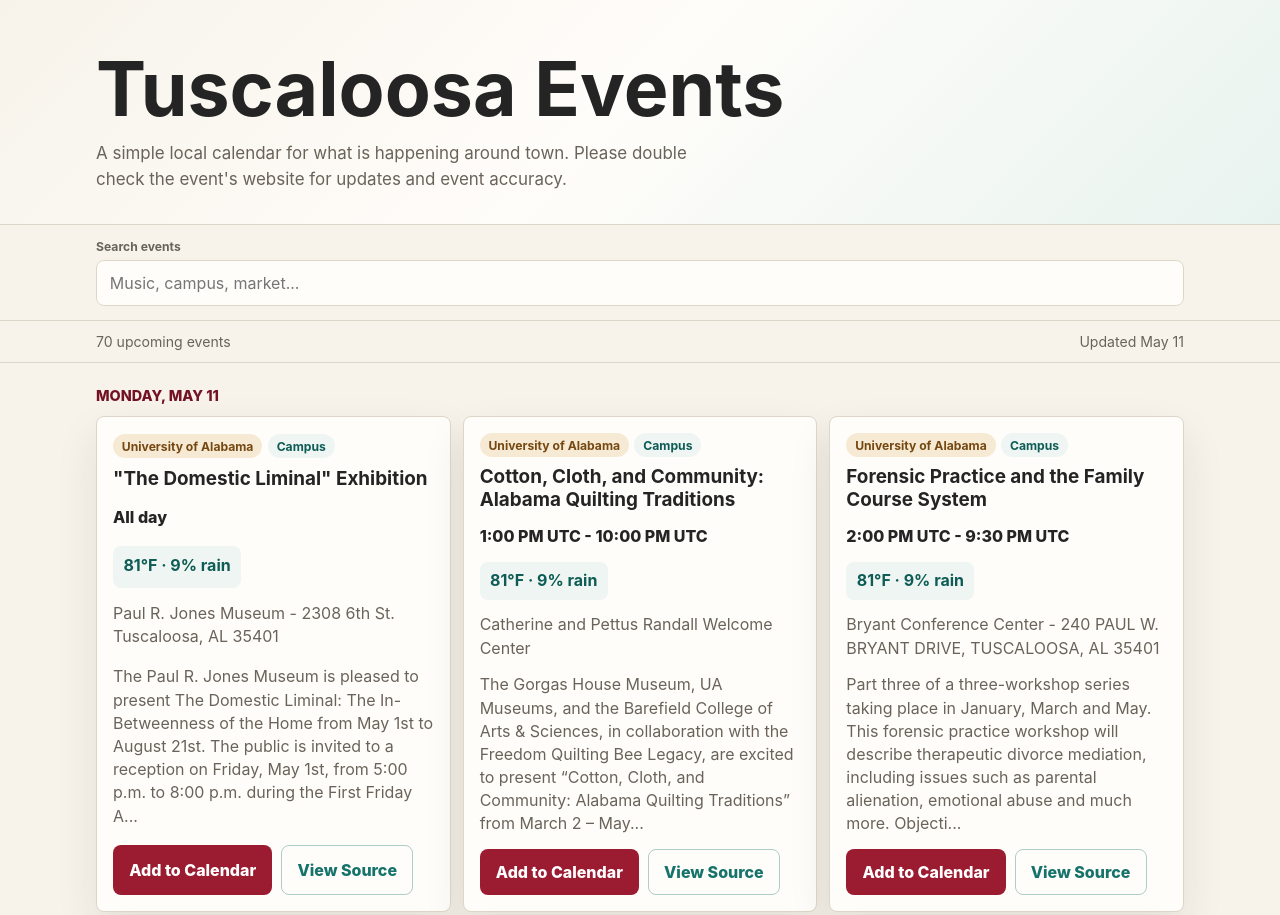
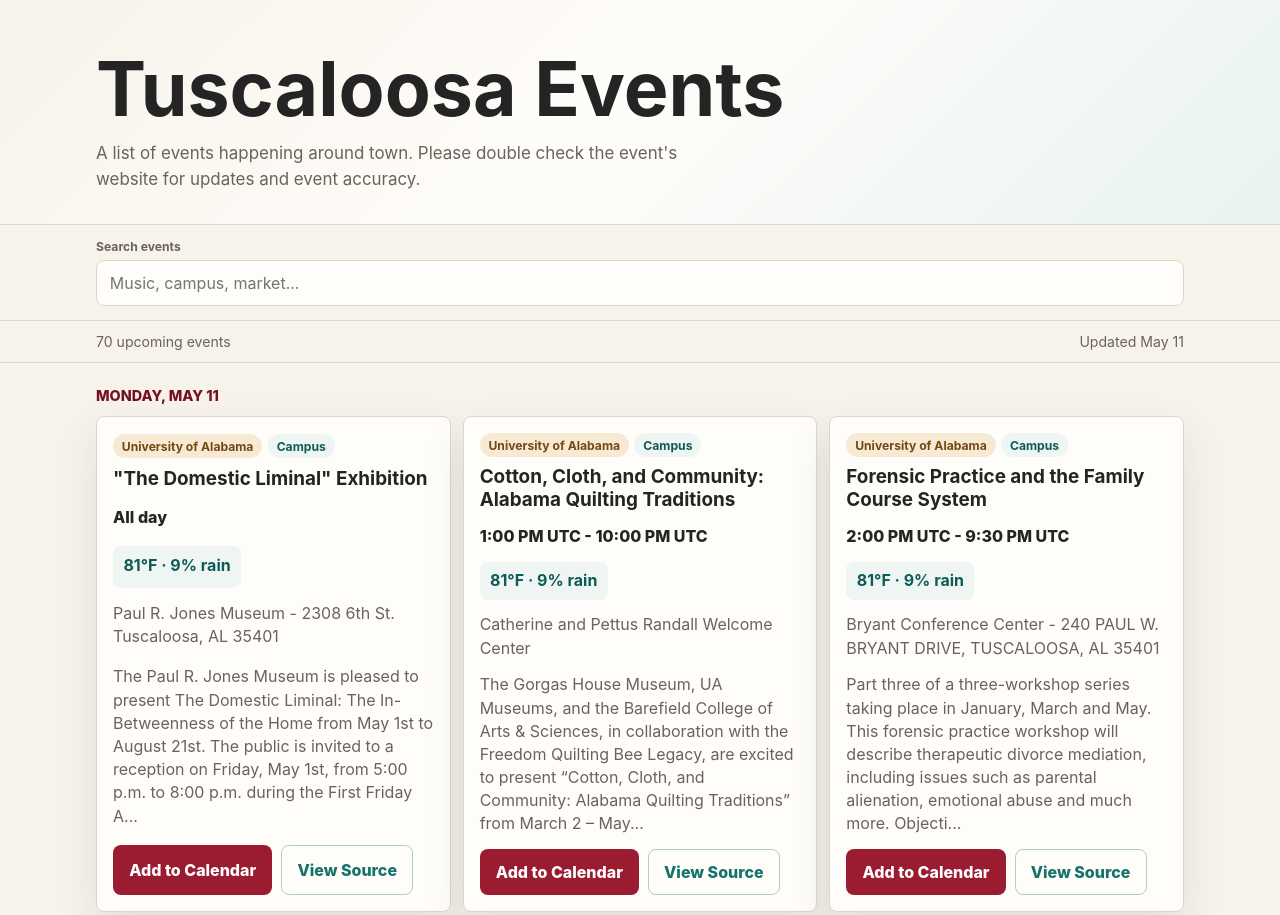
Before and after one commit to 67b/TuscaloosaEvents, a website: page index.html in a window 1280 px wide. Shown: the top 915 px of the page. Drawn offline with Linux system fonts and the light colour scheme.

Commit message:
Add files via upload
Adjusted the main page subtitle.

```diff
--- a/index.html
+++ b/index.html
@@ -16,7 +16,7 @@
     <header class="site-header">
       <div class="site-header__inner">
         <h1>Tuscaloosa Events</h1>
-        <p class="lede">A simple local calendar for what is happening around town. Please double check the event's website for updates and event accuracy.</p>
+        <p class="lede">A list of events happening around town. Please double check the event's website for updates and event accuracy.</p>
       </div>
     </header>
 
```
